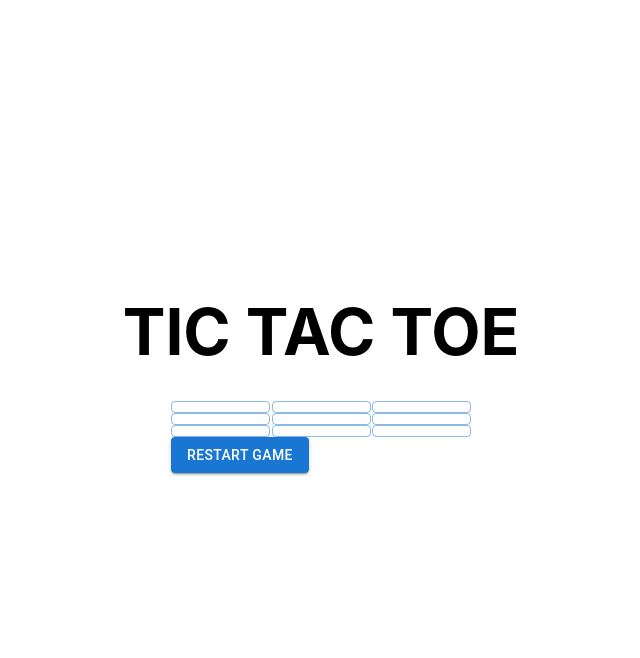
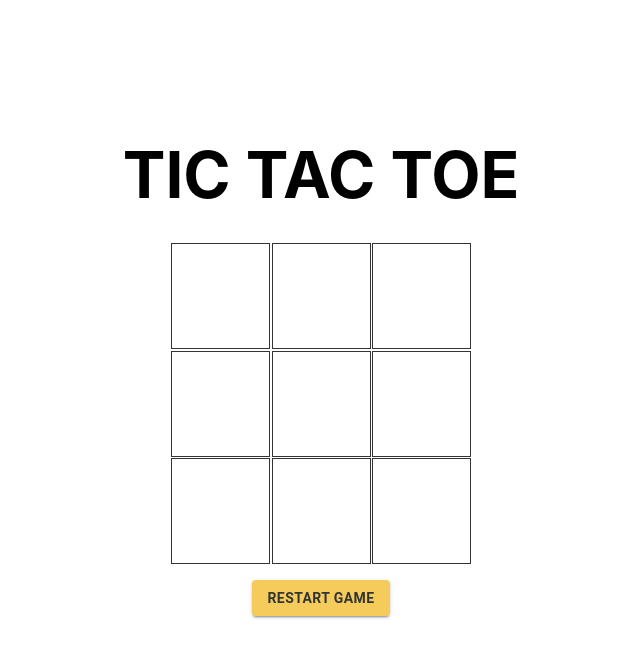
Before and after one commit to acalvom/tic-tac-toe-react, a Next.js app: page / in a window 1280 px wide. Shown: the top 658 px of the page, without its empty margins (319-959 px from the left). Built offline with nearby package versions, Linux system fonts and the light colour scheme.

Commit message:
Adapt styles to MUI

```diff
--- a/components/Board.tsx
+++ b/components/Board.tsx
@@ -10,6 +10,18 @@ import {
 import { Square } from "./Square";
 
 export default function Board() {
+  const restartTheme = {
+    backgroundColor: "#f5cb5c",
+    color: "#333533",
+    fontWeight: "bold",
+    margin: "1em auto",
+    ":hover": {
+      backgroundColor: "#f5cc5c64",
+      color: "#333533",
+      fontWeight: "bold",
+    },
+  };
+
   const [squares, setSquares] = useState<Player[]>(new Array(9).fill(null));
   const [player, setPlayer] = useState<Player>(PLAYER_X);
 
@@ -67,11 +79,7 @@ export default function Board() {
       {getWinner()
         ? renderWinner()
         : squares.map((_, index) => renderSquare(index))}
-      <Button
-        className={styles.restart}
-        variant="contained"
-        onClick={restartGame}
-      >
+      <Button sx={restartTheme} variant="contained" onClick={restartGame}>
         RESTART GAME
       </Button>
     </div>
--- a/components/Square.tsx
+++ b/components/Square.tsx
@@ -10,12 +10,29 @@ export interface ISquareProps {
 }
 
 export function Square({ id, squares, setSquareValue }: ISquareProps) {
+  const squareTheme = {
+    color: "#333533",
+    borderColor: "#333533",
+    borderRadius: "0",
+    width: "33%",
+    paddingBottom: "33%",
+    marginBottom: "0.5%",
+    position: "relative",
+    backgroundColor: squares[id] && squares[id].color,
+    ":hover": {
+      backgroundColor: "#f5cb5c",
+      border: "1px solid #f5cb5c",
+    },
+    ":disabled": {
+      color: "#333533",
+    },
+  };
+
   return (
     <Button
-      className={styles.square}
+      sx={squareTheme}
       variant="outlined"
       onClick={() => setSquareValue(id)}
-      sx={{ backgroundColor: squares[id] && squares[id].color }}
       disabled={squares[id] !== null}
     >
       <span className={styles.player}>{squares[id] && squares[id].piece}</span>
--- a/styles/App.module.css
+++ b/styles/App.module.css
@@ -12,41 +12,10 @@
   align-items: center;
 }
 
-.footer {
-  display: flex;
-  flex: 1;
-  padding: 2rem 0;
-  border-top: 1px solid #eaeaea;
-  justify-content: center;
-  align-items: center;
-}
-
-.footer a {
-  display: flex;
-  justify-content: center;
-  align-items: center;
-  flex-grow: 1;
-}
-
-.title a {
-  color: #0070f3;
-  text-decoration: none;
-}
-
-.title a:hover,
-.title a:focus,
-.title a:active {
-  text-decoration: underline;
-}
-
 .title {
   margin: 0;
   line-height: 1.15;
   font-size: 4rem;
-}
-
-.title,
-.description {
   text-align: center;
 }
 
@@ -59,38 +28,6 @@
   max-width: 300px;
 }
 
-.square {
-  color: #333533;
-  border-color: #333533;
-  border-radius: 0;
-  width: 33%;
-  padding-bottom: 33%; /* Same as width, sets height */
-  margin-bottom: 0.5%; /* (100-32*3)/2 */
-  position: relative;
-}
-
-.square:hover {
-  border: 1px solid #f5cb5c;
-  background-color: #f5cb5c;
-}
-
-.square:disabled {
-  color: #333533;
-}
-
-.restart {
-  background-color: #f5cb5c;
-  color: #333533;
-  font-weight: bold;
-  margin: 1em auto;
-}
-
-.restart:hover {
-  background-color: #f5cc5c64;
-  color: #333533;
-  font-weight: bold;
-}
-
 .player {
   position: absolute;
   left: 50%;
```
